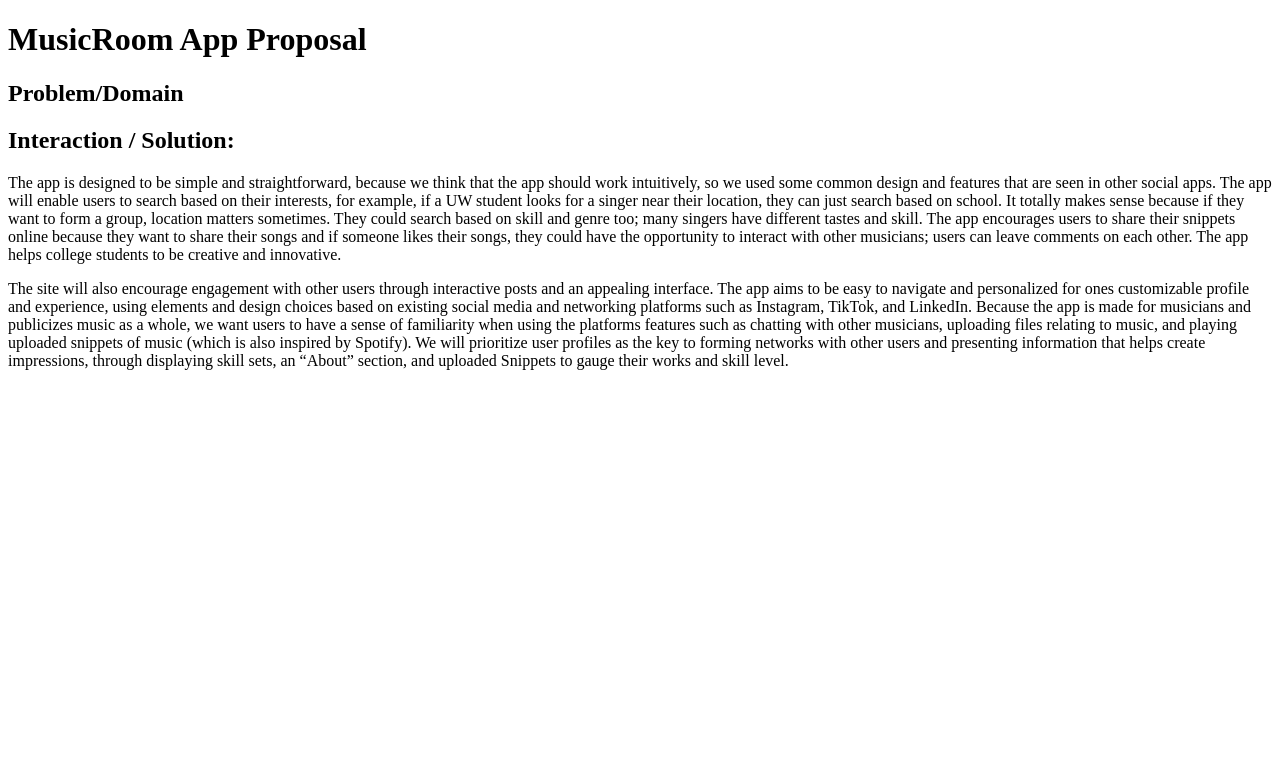
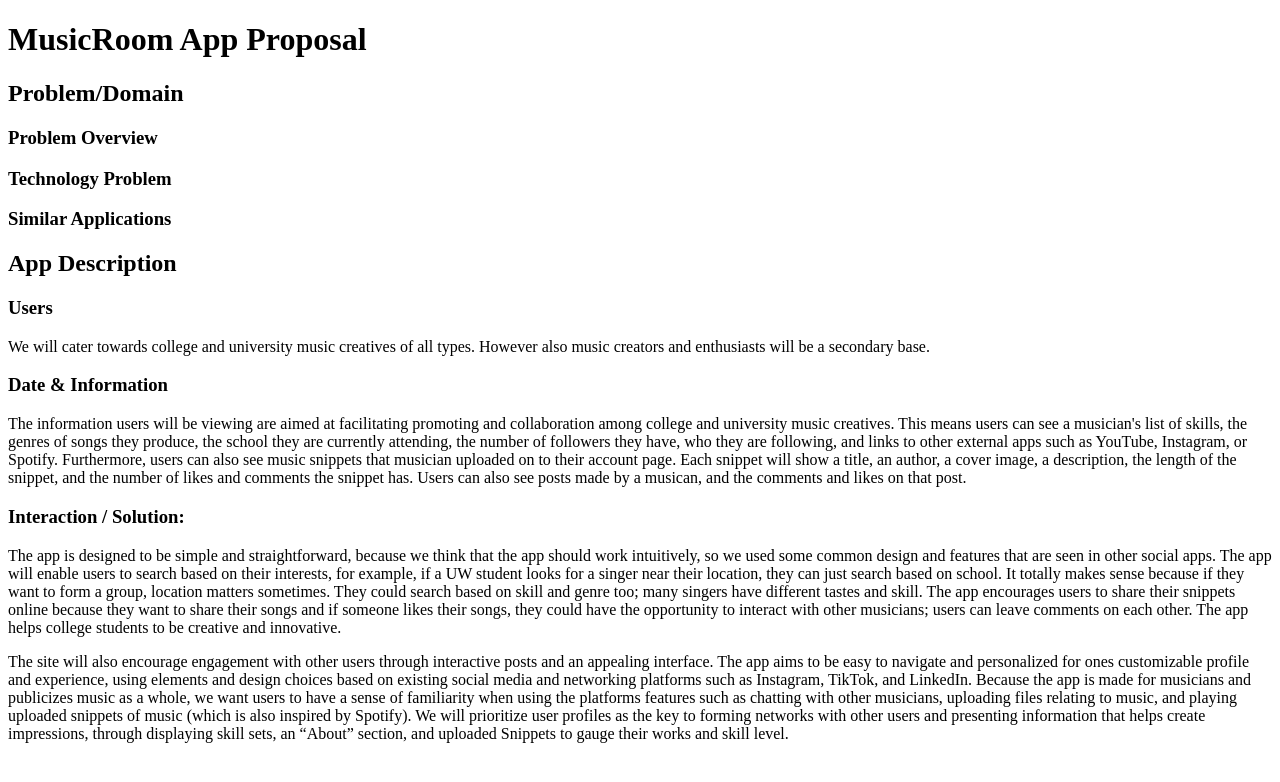
Before and after one commit to info340a-sp22/project-marinawooden, a website: page html/index.html in a window 1280 px wide. Drawn offline with Linux system fonts and the light colour scheme.

Commit message:
added Data & Information, Users sections

```diff
--- a/html/index.html
+++ b/html/index.html
@@ -11,14 +11,68 @@
     <header>
         <h1>MusicRoom App Proposal</h1>
     </header>
+
     <section>
         <header>
             <h2>Problem/Domain</h2>
         </header>
-    </section>
+
         <section>
             <header>
-            <h2>Interaction / Solution:</h2>
+                <h3>
+                    Problem Overview
+                </h3>
+            </header>
+        </section>
+
+        <section>
+            <header>
+                <h3>
+                    Technology Problem
+                </h3>
+            </header>
+        </section>
+
+        <section>
+            <header>
+                <h3>
+                    Similar Applications
+                </h3>
+            </header>
+        </section>
+    </section>
+
+    <section>
+        <header>
+            <h2>App Description</h2>
+        </header>
+
+        <section>
+            <header>
+                <h3>Users</h3>
+            </header>
+            <p>
+                We will cater towards college and university music creatives of all types. However also music creators and enthusiasts will be a secondary base.
+            </p>
+        </section>
+
+        <section>
+            <header>
+                <h3>Date & Information</h3>
+            </header>
+            <p>
+                The information users will be viewing are aimed at facilitating promoting and collaboration among college and university music creatives.
+                This means users can see a musician's list of skills, the genres of songs they produce, the school they are currently attending,
+                the number of followers they have, who they are following, and links to other external apps such as YouTube, Instagram, or Spotify.
+                Furthermore, users can also see music snippets that musician uploaded on to their account page. Each snippet will show a title, an author,
+                a cover image, a description, the length of the snippet, and the number of likes and comments the snippet has. Users can also see posts made
+                by a musican, and the comments and likes on that post.
+            </p>
+        </section>
+
+        <section>
+            <header>
+                <h3>Interaction / Solution:</h3>
             </header>
             <p>
                 The app is designed to be simple and straightforward, because we think that the app should work intuitively,
@@ -41,6 +95,8 @@
                 displaying skill sets, an “About” section, and uploaded Snippets to gauge their works and skill level.
             </p>
         </section>
+
+    </section>
 </main>
 </body>
 
```
Lines whose indentation alone changed are shown as unchanged.
